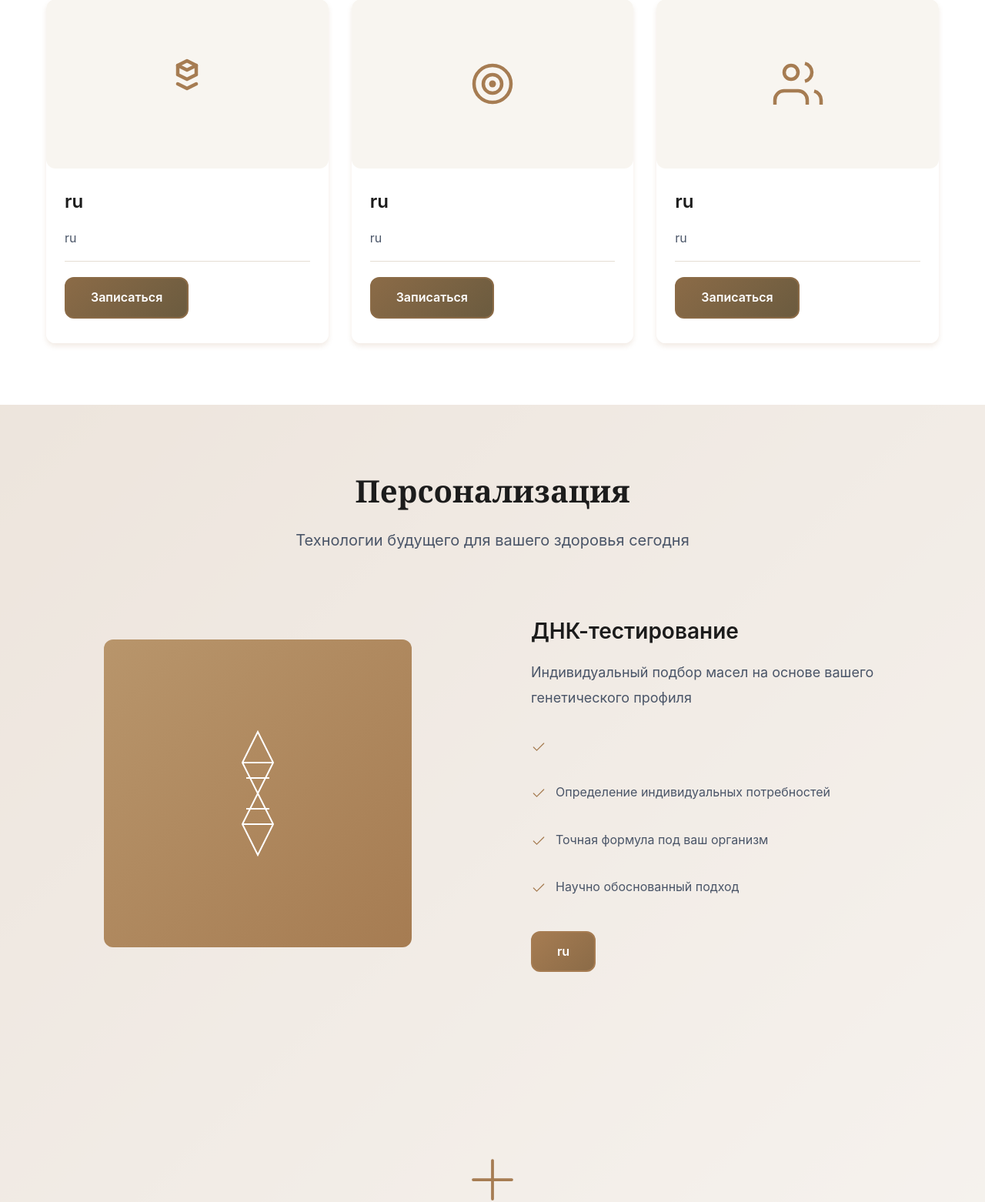
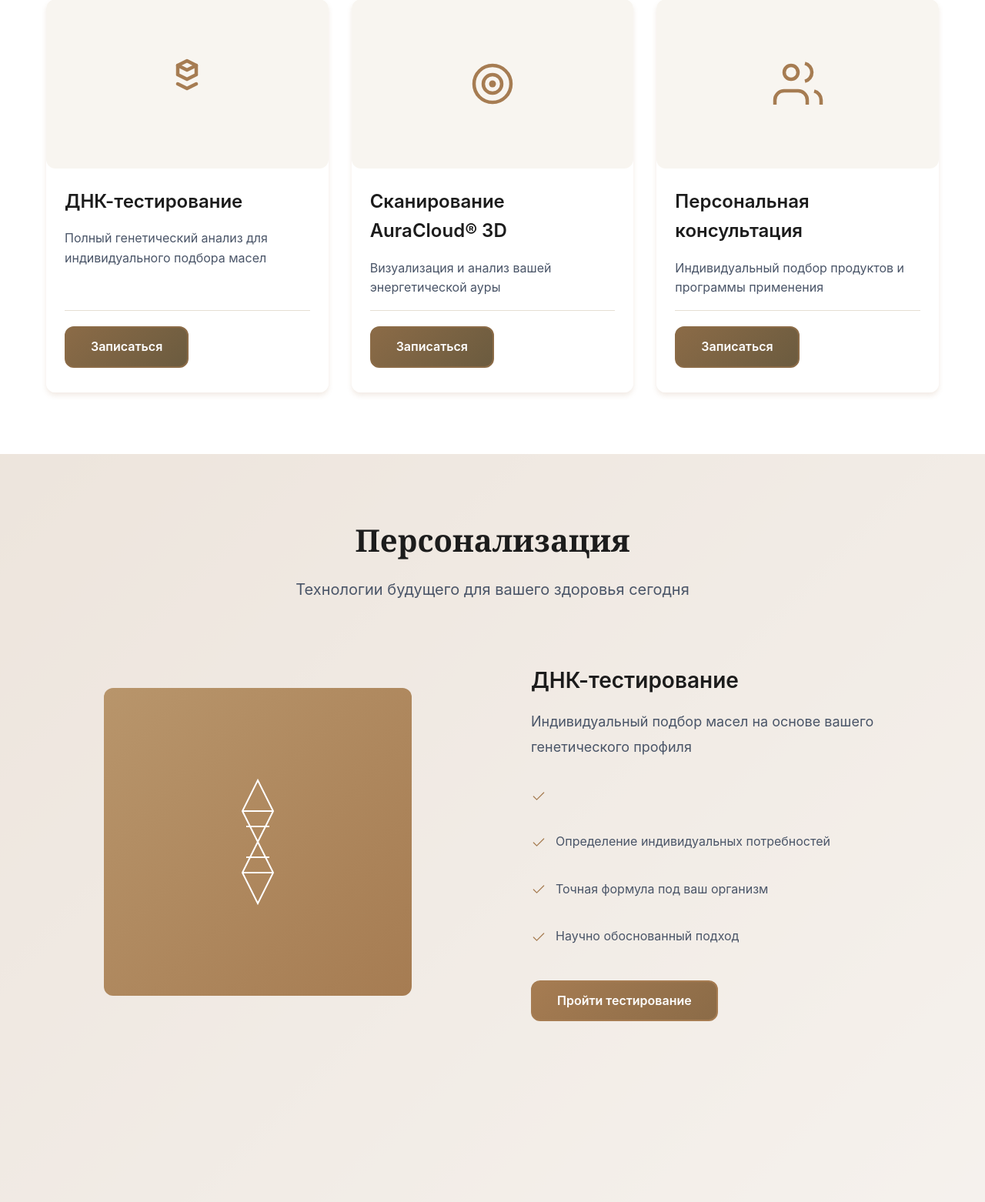
Before and after one commit to KoboSteruS/OilFusion_lending, a Flask app: page / in a window 1280 px wide. Shown: the part 3043-4605 px from the top of the page at 77% size. Run offline with Flask 3, Linux system fonts and the light colour scheme.

Commit message:
fix html

```diff
--- a/app/templates/sections/about.html
+++ b/app/templates/sections/about.html
@@ -61,7 +61,7 @@
 
                 <div class="about-cta">
                     <a href="#personalization" class="btn btn-primary">
-                        {{ get_content('personalization', 'learn_more_button', current_locale) or 'Узнать больше о технологиях' }}
+                        {{ get_content('personalization', 'learn_more_button') or 'Узнать больше о технологиях' }}
                     </a>
                 </div>
             </div>
--- a/app/templates/sections/blog.html
+++ b/app/templates/sections/blog.html
@@ -17,12 +17,12 @@
                     <div class="blog-content">
                         <div class="blog-meta">
                             <span class="blog-date">{{ article.date }}</span>
-                            <span class="blog-read-time">{{ article.read_time }} {{ get_content('blog', 'min_read', current_locale) or 'мин чтения' }}</span>
+                            <span class="blog-read-time">{{ article.read_time }} {{ get_content('blog', 'min_read') or 'мин чтения' }}</span>
                         </div>
                         <h3 class="blog-title">{{ article.title }}</h3>
                         <p class="blog-excerpt">{{ article.excerpt }}</p>
                         <a href="{{ article.url }}" class="blog-link">
-                            {{ get_content('blog', 'read_more', current_locale) or 'Читать далее' }}
+                            {{ get_content('blog', 'read_more') or 'Читать далее' }}
                             <svg width="16" height="16" viewBox="0 0 24 24" fill="none" xmlns="http://www.w3.org/2000/svg" style="color: #A67C52;">
                                 <path d="M5 12h14M12 5l7 7-7 7" stroke="currentColor" stroke-width="1.5" stroke-linecap="round" stroke-linejoin="round"/>
                             </svg>
@@ -35,16 +35,16 @@
                 <article class="blog-card" data-aos="fade-up">
                     <div class="blog-image placeholder">
                         <div class="placeholder-icon">📝</div>
-                        <span class="blog-category">{{ get_content('blog', 'category_tech', current_locale) or 'Технологии' }}</span>
+                        <span class="blog-category">{{ get_content('blog', 'category_tech') or 'Технологии' }}</span>
                     </div>
                     <div class="blog-content">
                         <div class="blog-meta">
-                            <span class="blog-read-time">5 {{ get_content('blog', 'min_read', current_locale) or 'мин чтения' }}</span>
+                            <span class="blog-read-time">5 {{ get_content('blog', 'min_read') or 'мин чтения' }}</span>
                         </div>
-                        <h3 class="blog-title">{{ get_content('blog', 'article1_title', current_locale) or 'Как работает ДНК-тестирование для подбора масел' }}</h3>
-                        <p class="blog-excerpt">{{ get_content('blog', 'article1_excerpt', current_locale) or 'Узнайте о научных основах генетического тестирования и как это помогает подобрать идеальное масло именно для вас.' }}</p>
+                        <h3 class="blog-title">{{ get_content('blog', 'article1_title') or 'Как работает ДНК-тестирование для подбора масел' }}</h3>
+                        <p class="blog-excerpt">{{ get_content('blog', 'article1_excerpt') or 'Узнайте о научных основах генетического тестирования и как это помогает подобрать идеальное масло именно для вас.' }}</p>
                         <a href="#" class="blog-link">
-                            {{ get_content('blog', 'read_more', current_locale) or 'Читать далее' }}
+                            {{ get_content('blog', 'read_more') or 'Читать далее' }}
                             <svg width="16" height="16" viewBox="0 0 24 24" fill="none" xmlns="http://www.w3.org/2000/svg" style="color: #A67C52;">
                                 <path d="M5 12h14M12 5l7 7-7 7" stroke="currentColor" stroke-width="1.5" stroke-linecap="round" stroke-linejoin="round"/>
                             </svg>
@@ -55,16 +55,16 @@
                 <article class="blog-card" data-aos="fade-up" data-aos-delay="100">
                     <div class="blog-image placeholder">
                         <div class="placeholder-icon">✨</div>
-                        <span class="blog-category">{{ get_content('blog', 'category_health', current_locale) or 'Здоровье' }}</span>
+                        <span class="blog-category">{{ get_content('blog', 'category_health') or 'Здоровье' }}</span>
                     </div>
                     <div class="blog-content">
                         <div class="blog-meta">
-                            <span class="blog-read-time">7 {{ get_content('blog', 'min_read', current_locale) or 'мин чтения' }}</span>
+                            <span class="blog-read-time">7 {{ get_content('blog', 'min_read') or 'мин чтения' }}</span>
                         </div>
-                        <h3 class="blog-title">{{ get_content('blog', 'article2_title', current_locale) or 'AuraCloud® 3D: революция в энергетической диагностике' }}</h3>
-                        <p class="blog-excerpt">{{ get_content('blog', 'article2_excerpt', current_locale) or 'Погрузитесь в мир передовых технологий визуализации ауры и узнайте, как это помогает улучшить ваше самочувствие.' }}</p>
+                        <h3 class="blog-title">{{ get_content('blog', 'article2_title') or 'AuraCloud® 3D: революция в энергетической диагностике' }}</h3>
+                        <p class="blog-excerpt">{{ get_content('blog', 'article2_excerpt') or 'Погрузитесь в мир передовых технологий визуализации ауры и узнайте, как это помогает улучшить ваше самочувствие.' }}</p>
                         <a href="#" class="blog-link">
-                            {{ get_content('blog', 'read_more', current_locale) or 'Читать далее' }}
+                            {{ get_content('blog', 'read_more') or 'Читать далее' }}
                             <svg width="16" height="16" viewBox="0 0 24 24" fill="none" xmlns="http://www.w3.org/2000/svg" style="color: #A67C52;">
                                 <path d="M5 12h14M12 5l7 7-7 7" stroke="currentColor" stroke-width="1.5" stroke-linecap="round" stroke-linejoin="round"/>
                             </svg>
@@ -75,16 +75,16 @@
                 <article class="blog-card" data-aos="fade-up" data-aos-delay="200">
                     <div class="blog-image placeholder">
                         <div class="placeholder-icon">🌿</div>
-                        <span class="blog-category">{{ get_content('blog', 'category_tips', current_locale) or 'Советы' }}</span>
+                        <span class="blog-category">{{ get_content('blog', 'category_tips') or 'Советы' }}</span>
                     </div>
                     <div class="blog-content">
                         <div class="blog-meta">
-                            <span class="blog-read-time">4 {{ get_content('blog', 'min_read', current_locale) or 'мин чтения' }}</span>
+                            <span class="blog-read-time">4 {{ get_content('blog', 'min_read') or 'мин чтения' }}</span>
                         </div>
-                        <h3 class="blog-title">{{ get_content('blog', 'article3_title', current_locale) or '10 правил использования персонализированных масел' }}</h3>
-                        <p class="blog-excerpt">{{ get_content('blog', 'article3_excerpt', current_locale) or 'Практические рекомендации по применению наших продуктов для достижения максимального эффекта и долгосрочного результата.' }}</p>
+                        <h3 class="blog-title">{{ get_content('blog', 'article3_title') or '10 правил использования персонализированных масел' }}</h3>
+                        <p class="blog-excerpt">{{ get_content('blog', 'article3_excerpt') or 'Практические рекомендации по применению наших продуктов для достижения максимального эффекта и долгосрочного результата.' }}</p>
                         <a href="#" class="blog-link">
-                            {{ get_content('blog', 'read_more', current_locale) or 'Читать далее' }}
+                            {{ get_content('blog', 'read_more') or 'Читать далее' }}
                             <svg width="16" height="16" viewBox="0 0 24 24" fill="none" xmlns="http://www.w3.org/2000/svg" style="color: #A67C52;">
                                 <path d="M5 12h14M12 5l7 7-7 7" stroke="currentColor" stroke-width="1.5" stroke-linecap="round" stroke-linejoin="round"/>
                             </svg>
@@ -95,7 +95,7 @@
         </div>
 
         <div class="section-cta" data-aos="fade-up">
-            <a href="#" class="btn btn-primary btn-lg">{{ get_content('blog', 'all_articles', current_locale) or 'Читать все статьи' }}</a>
+            <a href="#" class="btn btn-primary btn-lg">{{ get_content('blog', 'all_articles') or 'Читать все статьи' }}</a>
         </div>
     </div>
 </section>
--- a/app/templates/sections/contacts.html
+++ b/app/templates/sections/contacts.html
@@ -17,7 +17,7 @@
                         </svg>
                     </div>
                     <div class="contact-details">
-                        <h4 class="contact-title">{{ get_content('contacts', 'address_label', current_locale) or 'Адрес' }}</h4>
+                        <h4 class="contact-title">{{ get_content('contacts', 'address_label') or 'Адрес' }}</h4>
                         <p class="contact-text">{{ contacts.address|default('Адрес не указан', true) }}</p>
                     </div>
                 </div>
@@ -30,7 +30,7 @@
                         </svg>
                     </div>
                     <div class="contact-details">
-                        <h4 class="contact-title">{{ get_content('contacts', 'phone_label', current_locale) or 'Телефон' }}</h4>
+                        <h4 class="contact-title">{{ get_content('contacts', 'phone_label') or 'Телефон' }}</h4>
                         <p class="contact-text">
                             <a href="tel:{{ phone_number|replace(' ', '')|replace('(', '')|replace(')', '')|replace('-', '') }}">
                                 {{ phone_number }}
@@ -48,7 +48,7 @@
                         </svg>
                     </div>
                     <div class="contact-details">
-                        <h4 class="contact-title">{{ get_content('contacts', 'email_label', current_locale) or 'Email' }}</h4>
+                        <h4 class="contact-title">{{ get_content('contacts', 'email_label') or 'Email' }}</h4>
                         <p class="contact-text">
                             <a href="mailto:{{ email_address }}">{{ email_address }}</a>
                         </p>
@@ -63,7 +63,7 @@
                         </svg>
                     </div>
                     <div class="contact-details">
-                        <h4 class="contact-title">{{ get_content('contacts', 'hours_label', current_locale) or 'Режим работы' }}</h4>
+                        <h4 class="contact-title">{{ get_content('contacts', 'hours_label') or 'Режим работы' }}</h4>
                         <p class="contact-text">Пн-Пт: 10:00 - 20:00<br>Сб-Вс: 11:00 - 18:00</p>
                     </div>
                 </div>
@@ -78,18 +78,18 @@
                     {% endif %}
                     <form class="contact-form" id="contactForm">
                         <div class="form-group">
-                            <input type="text" class="form-control" placeholder="{{ get_content('contacts', 'form_name_placeholder', current_locale) or 'Ваше имя' }}" required>
+                            <input type="text" class="form-control" placeholder="{{ get_content('contacts', 'form_name_placeholder') or 'Ваше имя' }}" required>
                         </div>
                         <div class="form-group">
-                            <input type="tel" class="form-control" placeholder="{{ get_content('contacts', 'form_phone_placeholder', current_locale) or 'Телефон' }}" required>
+                            <input type="tel" class="form-control" placeholder="{{ get_content('contacts', 'form_phone_placeholder') or 'Телефон' }}" required>
                         </div>
                         <div class="form-group">
-                            <input type="email" class="form-control" placeholder="{{ get_content('contacts', 'form_email_placeholder', current_locale) or 'Email' }}" required>
+                            <input type="email" class="form-control" placeholder="{{ get_content('contacts', 'form_email_placeholder') or 'Email' }}" required>
                         </div>
                         <div class="form-group">
-                            <textarea class="form-control" rows="3" placeholder="{{ get_content('contacts', 'form_message_placeholder', current_locale) or 'Комментарий' }}"></textarea>
+                            <textarea class="form-control" rows="3" placeholder="{{ get_content('contacts', 'form_message_placeholder') or 'Комментарий' }}"></textarea>
                         </div>
-                        <button type="submit" class="btn btn-primary btn-block">{{ get_content('contacts', 'form_submit', current_locale) or 'Отправить' }}</button>
+                        <button type="submit" class="btn btn-primary btn-block">{{ get_content('contacts', 'form_submit') or 'Отправить' }}</button>
                     </form>
                 </div>
             </div>
--- a/app/templates/sections/footer.html
+++ b/app/templates/sections/footer.html
@@ -27,7 +27,7 @@
 
         <!-- Копирайт -->
         <div class="footer-bottom">
-            <p class="footer-copyright">{{ get_content('footer', 'copyright', current_locale) or '© OilFusion 2024. Все права защищены.' }}</p>
+            <p class="footer-copyright">{{ get_content('footer', 'copyright') or '© OilFusion 2024. Все права защищены.' }}</p>
         </div>
     </div>
 </footer>
--- a/app/templates/sections/personalization.html
+++ b/app/templates/sections/personalization.html
@@ -45,7 +45,7 @@
                         </li>
                         {% endfor %}
                     </ul>
-                    <a href="#services" class="btn btn-primary">{{ get_content('personalization', 'testing_button', current_locale) or 'Пройти тестирование' }}</a>
+                    <a href="#services" class="btn btn-primary">{{ get_content('personalization', 'testing_button') or 'Пройти тестирование' }}</a>
                 </div>
             </div>
 
@@ -110,7 +110,7 @@
                         </li>
                         {% endfor %}
                     </ul>
-                    <a href="#services" class="btn btn-primary">{{ get_content('personalization', 'testing_button', current_locale) or 'Пройти сканирование' }}</a>
+                    <a href="#services" class="btn btn-primary">{{ get_content('personalization', 'testing_button') or 'Пройти сканирование' }}</a>
                 </div>
             </div>
         </div>
@@ -121,7 +121,7 @@
                 <h4>{{ personalization.info_text }}</h4>
                 <p>{{ personalization.info_description }}</p>
                 <a href="{{ personalization.bio_well_url }}" target="_blank" rel="noopener noreferrer" class="info-link">
-                    {{ get_content('personalization', 'biowell_button', current_locale) or 'Узнать больше о Bio-Well' }}
+                    {{ get_content('personalization', 'biowell_button') or 'Узнать больше о Bio-Well' }}
                     <svg width="16" height="16" viewBox="0 0 24 24" fill="none" xmlns="http://www.w3.org/2000/svg" style="color: #A67C52;">
                         <path d="M18 13v6a2 2 0 0 1-2 2H5a2 2 0 0 1-2-2V8a2 2 0 0 1 2-2h6M15 3h6v6M10 14L21 3" stroke="currentColor" stroke-width="1.5" stroke-linecap="round" stroke-linejoin="round"/>
                     </svg>
--- a/app/templates/sections/reviews.html
+++ b/app/templates/sections/reviews.html
@@ -166,7 +166,7 @@
                     </svg>
                     {% endfor %}
                 </div>
-                <span class="rating-count">{{ get_content('reviews', 'based_on', current_locale) or 'На основе' }} 156 {{ get_content('reviews', 'reviews_count', current_locale) or 'отзывов' }}</span>
+                <span class="rating-count">{{ get_content('reviews', 'based_on') or 'На основе' }} 156 {{ get_content('reviews', 'reviews_count') or 'отзывов' }}</span>
             </div>
         </div>
     </div>
--- a/app/templates/sections/services.html
+++ b/app/templates/sections/services.html
@@ -28,7 +28,7 @@
                         </ul>
                         <div class="service-footer">
                             <span class="service-price">{{ svc_price }}</span>
-                            <a href="{{ url_for('main.index') }}#contacts" class="btn btn-primary service-cta">{{ get_content('hero', 'cta_secondary', current_locale) or 'Записаться' }}</a>
+                            <a href="{{ url_for('main.index') }}#contacts" class="btn btn-primary service-cta">{{ get_content('hero', 'cta_secondary') or 'Записаться' }}</a>
                         </div>
                     </div>
                 </div>
@@ -43,12 +43,12 @@
                         </svg>
                     </div>
                     <div class="service-content">
-                        <h3 class="service-title">{{ get_content('services', 'dna_testing_title', current_locale) or 'ДНК-тестирование' }}</h3>
+                        <h3 class="service-title">{{ get_content('services', 'dna_testing_title') or 'ДНК-тестирование' }}</h3>
                         <p class="service-description">
-                            {{ get_content('services', 'dna_testing_desc', current_locale) or 'Полный генетический анализ для индивидуального подбора масел' }}
+                            {{ get_content('services', 'dna_testing_desc') or 'Полный генетический анализ для индивидуального подбора масел' }}
                         </p>
                         <div class="service-footer">
-                            <a href="{{ url_for('main.index') }}#contacts" class="btn btn-primary service-cta">{{ get_content('hero', 'cta_secondary', current_locale) or 'Записаться' }}</a>
+                            <a href="{{ url_for('main.index') }}#contacts" class="btn btn-primary service-cta">{{ get_content('hero', 'cta_secondary') or 'Записаться' }}</a>
                         </div>
                     </div>
                 </div>
@@ -62,12 +62,12 @@
                         </svg>
                     </div>
                     <div class="service-content">
-                        <h3 class="service-title">{{ get_content('services', 'auracloud_title', current_locale) or 'Сканирование AuraCloud® 3D' }}</h3>
+                        <h3 class="service-title">{{ get_content('services', 'auracloud_title') or 'Сканирование AuraCloud® 3D' }}</h3>
                         <p class="service-description">
-                            {{ get_content('services', 'auracloud_desc', current_locale) or 'Визуализация и анализ вашей энергетической ауры' }}
+                            {{ get_content('services', 'auracloud_desc') or 'Визуализация и анализ вашей энергетической ауры' }}
                         </p>
                         <div class="service-footer">
-                            <a href="{{ url_for('main.index') }}#contacts" class="btn btn-primary service-cta">{{ get_content('hero', 'cta_secondary', current_locale) or 'Записаться' }}</a>
+                            <a href="{{ url_for('main.index') }}#contacts" class="btn btn-primary service-cta">{{ get_content('hero', 'cta_secondary') or 'Записаться' }}</a>
                         </div>
                     </div>
                 </div>
@@ -81,12 +81,12 @@
                         </svg>
                     </div>
                     <div class="service-content">
-                        <h3 class="service-title">{{ get_content('services', 'consultation_title', current_locale) or 'Персональная консультация' }}</h3>
+                        <h3 class="service-title">{{ get_content('services', 'consultation_title') or 'Персональная консультация' }}</h3>
                         <p class="service-description">
-                            {{ get_content('services', 'consultation_desc', current_locale) or 'Индивидуальный подбор продуктов и программы применения' }}
+                            {{ get_content('services', 'consultation_desc') or 'Индивидуальный подбор продуктов и программы применения' }}
                         </p>
                         <div class="service-footer">
-                            <a href="{{ url_for('main.index') }}#contacts" class="btn btn-primary service-cta">{{ get_content('hero', 'cta_secondary', current_locale) or 'Записаться' }}</a>
+                            <a href="{{ url_for('main.index') }}#contacts" class="btn btn-primary service-cta">{{ get_content('hero', 'cta_secondary') or 'Записаться' }}</a>
                         </div>
                     </div>
                 </div>
```
